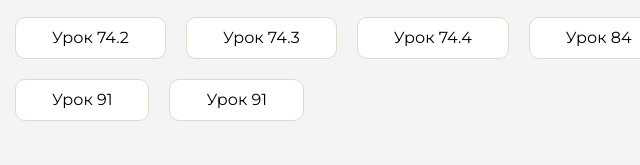
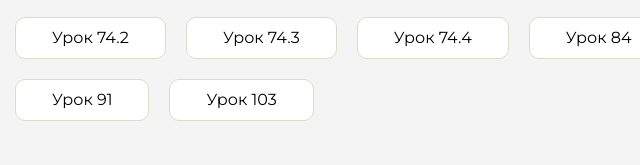
Before and after one commit to FredVuber001/homework1, a plain HTML site: page index.html in a window 1280 px wide. Shown: the part 345-510 px from the top of the page, 441-1081 px from the left. Drawn offline with Linux system fonts and the light colour scheme.

Commit message:
Update index.html

```diff
--- a/index.html
+++ b/index.html
@@ -135,7 +135,7 @@
                         <a href="Домашняя работа Урок 91/index.html">Урок 91</a>
                     </li>
                     <li class="content__list-item">
-                        <a href="Домашняя работа Урок 91/index.html">Урок 91</a>
+                        <a href="Домашняя работа Урок 103/index.html">Урок 103</a>
                     </li>
                 </ul>
             </div>
```
